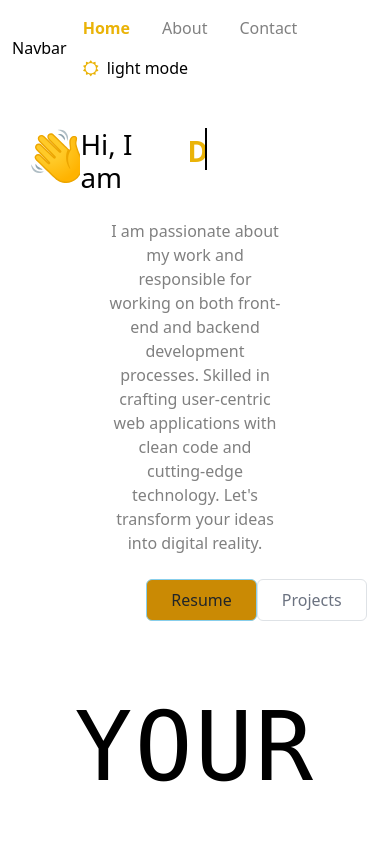
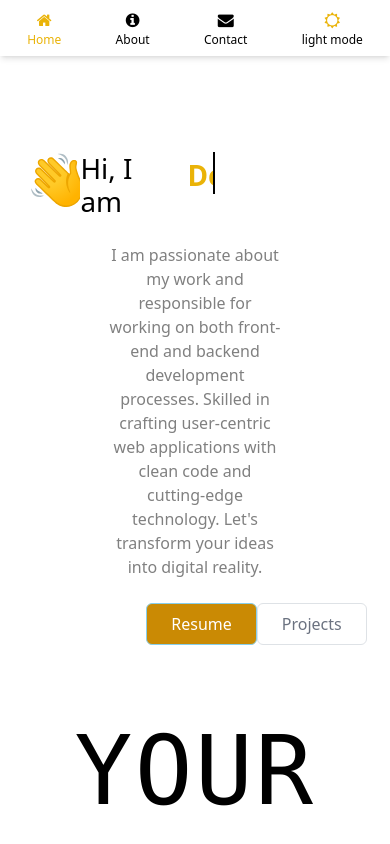
Before and after one commit to suraz-101/Portfolio, a React (Vite) app in the folder Portfolio-Website/: page / in a window 390 px wide. Shown: the top 844 px of the page. Built offline with nearby package versions, Linux system fonts and the light colour scheme.

Commit message:
making navbar responsive

```diff
--- a/Portfolio-Website/src/components/About.jsx
+++ b/Portfolio-Website/src/components/About.jsx
@@ -1,5 +1,5 @@
 import React from "react";
 
 export const About = () => {
-  return <div>About us page</div>;
+  return <div className="py-36 md:py-6 overflow-hidden">About us page</div>;
 };
--- a/Portfolio-Website/src/components/Contact.jsx
+++ b/Portfolio-Website/src/components/Contact.jsx
@@ -1,5 +1,5 @@
 import React from "react";
 
 export const Contact = () => {
-  return <div>Contact</div>;
+  return <div className="py-36 md:py-6 overflow-hidden">Contact</div>;
 };
--- a/Portfolio-Website/src/components/LandingPage.jsx
+++ b/Portfolio-Website/src/components/LandingPage.jsx
@@ -8,7 +8,7 @@ import darkImage from "../assets/images/darkmode.png";
 export const LandingPage = () => {
   const { toggle } = useContext(toggleContext);
   return (
-    <div className="py-6 overflow-hidden ">
+    <div className="py-36 md:py-6 overflow-hidden ">
       <div className="relative d-flex justify-content-lg-between justify-content-sm-center">
         <div className="z-0">
           <h1 className="container d-flex justify-content-center mt-2 ">
@@ -21,9 +21,9 @@ export const LandingPage = () => {
                 className="mx-3 stroke-cyan-500"
               />
             </span>
-            <span className="primary"> Hi, I am</span>
+            <span className="primary "> Hi, I am</span>
             <span className="fw-bold name">
-              <ul className="text-decoration-none unlisted lists text-yellow-500">
+              <ul className="text-decoration-none unlisted lists text-yellow-500 ">
                 <li className=" list">
                   <span>Suraj Pandey.</span>
                 </li>
@@ -43,7 +43,7 @@ export const LandingPage = () => {
             technology. Let's transform your ideas into digital reality.
           </p>
           <div className="buttons d-flex justify-content-evenly mt-4 w-25 m-auto">
-            <button className=" py-2 px-4  rounded bg-yellow-600   hire text-white-500">
+            <button className=" py-2 px-4  rounded bg-yellow-600   hire text-white">
               Resume
             </button>
             <button className="py-2 px-4 rounded border border-yellow-200 hireBtn text-gray-500">
--- a/Portfolio-Website/src/layouts/Navbar.jsx
+++ b/Portfolio-Website/src/layouts/Navbar.jsx
@@ -19,8 +19,9 @@ export const Navigation = () => {
   };
 
   return (
+    <>
       <div
-      className={`container d-flex justify-content-between align-items-center py-2  `}
+        className={`container hidden md:flex justify-content-between align-items-center py-2  `}
       >
         <div>
           <Navbar.Brand href="#home">
@@ -106,5 +107,60 @@ export const Navigation = () => {
           </Nav>
         </div>
       </div>
+      <div className="responsiveNavbar md:hidden   flex bg-backgroundColor">
+        <div className="md:hidden flex justify-around py-2 bg-bacgroundColor shadow-md fixed  top-0  z-10  w-full">
+          <Link to="/" className="text-decoration-none text-center">
+            <i
+              className={`fa fa-home  ${
+                currentPage === "" ? "text-yellow-500" : "text-textColor"
+              }`}
+            ></i>
+            <span
+              className={`block text-xs  ${
+                currentPage === "" ? "text-yellow-500" : "text-textColor"
+              }`}
+            >
+              Home
+            </span>
+          </Link>
+          <Link to="/about" className="text-decoration-none text-center">
+            <i
+              className={`fa fa-info-circle ${
+                currentPage === "about" ? "text-yellow-500" : "text-textColor"
+              }`}
+            ></i>
+            <span
+              className={`block text-xs  ${
+                currentPage === "about" ? "text-yellow-500" : "text-textColor"
+              }`}
+            >
+              About
+            </span>
+          </Link>
+          <Link to="/contact" className="text-decoration-none text-center">
+            <i
+              className={`fa fa-envelope ${
+                currentPage === "contact" ? "text-yellow-500" : "text-textColor"
+              }`}
+            ></i>
+            <span
+              className={`block text-xs  ${
+                currentPage === "contact" ? "text-yellow-500" : "text-textColor"
+              }`}
+            >
+              Contact
+            </span>
+          </Link>
+          <button onClick={handleClick} className="text-center">
+            {toggle === "light" ? (
+              <i className="fa fa-sun-o text-yellow-500"></i>
+            ) : (
+              <i className="fa fa-moon-o text-gray-600"></i>
+            )}
+            <span className="block text-xs text-textColor">{toggle} mode</span>
+          </button>
+        </div>
+      </div>
+    </>
   );
 };
```
Lines whose indentation alone changed are shown as unchanged.
